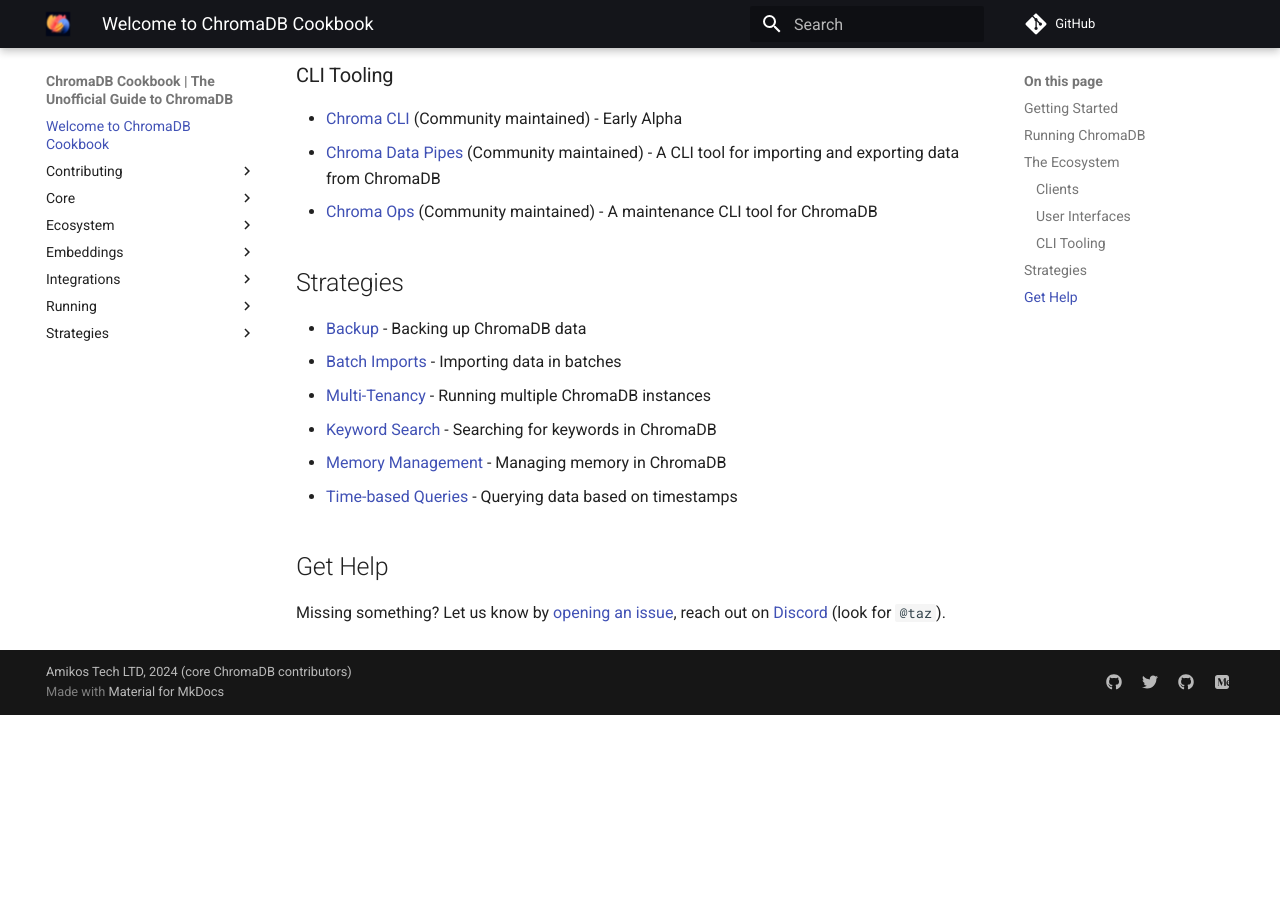
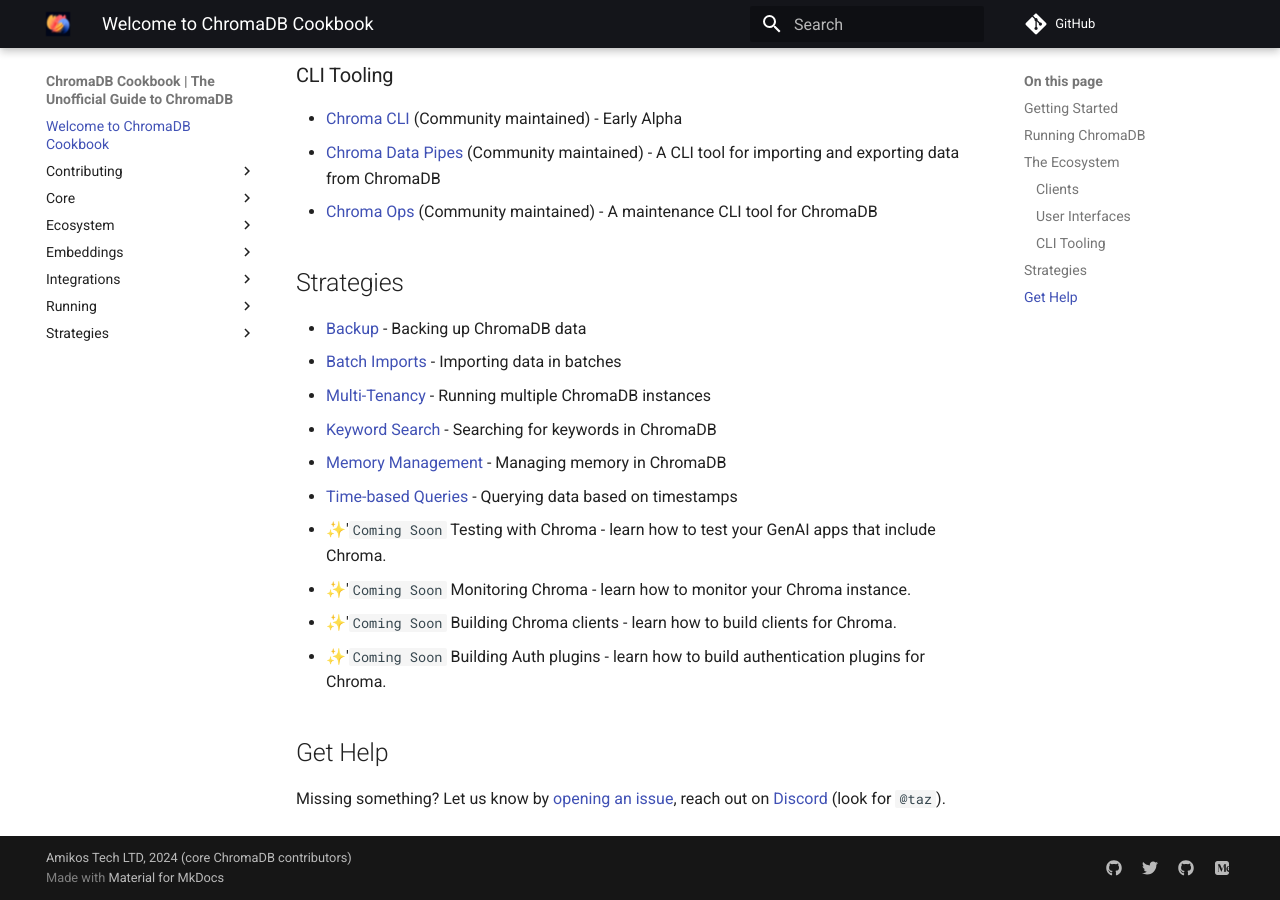
Before and after one commit to amikos-tech/chroma-cookbook, an MkDocs documentation site: the page built from docs/index.md, in a window 1280 px wide and 900 px high, scrolled down 1524 px. Built offline with MkDocs 1.6.1 and Material for MkDocs 9.7.7, drawn with Linux system fonts in a browser that asks for light colours; comment, search, counter and statistics services are not loaded; before the commit the page ends 2239 px from its top, so only the background shows below that.

Commit message:
chore: Additional topics to be covered

```diff
--- a/docs/index.md
+++ b/docs/index.md
@@ -64,6 +64,10 @@
 - [Keyword Search](strategies/keyword-search.md) - Searching for keywords in ChromaDB
 - [Memory Management](strategies/memory-management.md) - Managing memory in ChromaDB
 - [Time-based Queries](strategies/time-based-queries.md) - Querying data based on timestamps
+- ✨'`Coming Soon` Testing with Chroma - learn how to test your GenAI apps that include Chroma.
+- ✨'`Coming Soon` Monitoring Chroma - learn how to monitor your Chroma instance.
+- ✨'`Coming Soon` Building Chroma clients - learn how to build clients for Chroma.
+- ✨'`Coming Soon` Building Auth plugins - learn how to build authentication plugins for Chroma.
 
 ## Get Help
 
```
